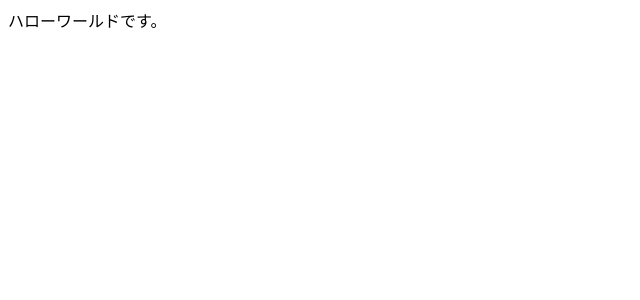
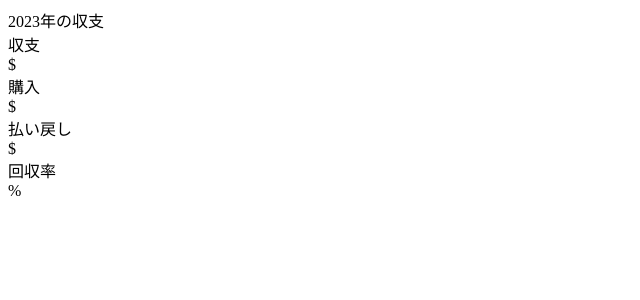
Before and after one commit to keisuke-moda/horse_project, a Nuxt app: page / in a window 1280 px wide. Shown: the top 300 px of the page, without its empty margins (0-640 px from the left). Built offline with nearby package versions, Linux system fonts and the light colour scheme.

Commit message:
topページを多少作り始めた

```diff
--- a/pages/index.vue
+++ b/pages/index.vue
@@ -1,3 +1,26 @@
+<script setup>
+</script>
+
 <template>
-    <div>ハローワールドです。</div>
+    <div class="m-4">
+        <a>2023年の収支</a>
+        <div class="flex justify-center">
+            <div>収支</div>
+            <div>$</div>
+        </div>
+        <div class="flex">
+            <div>購入</div>
+            <div>$</div>
+        </div>
+        <div class="flex">
+            <div>払い戻し</div>
+            <div>$</div>
+        </div>
+        <div class="flex">
+            <div>回収率</div>
+            <div>%</div>
+        </div>
+    </div>
 </template>
+
+<style scoped></style>
```
